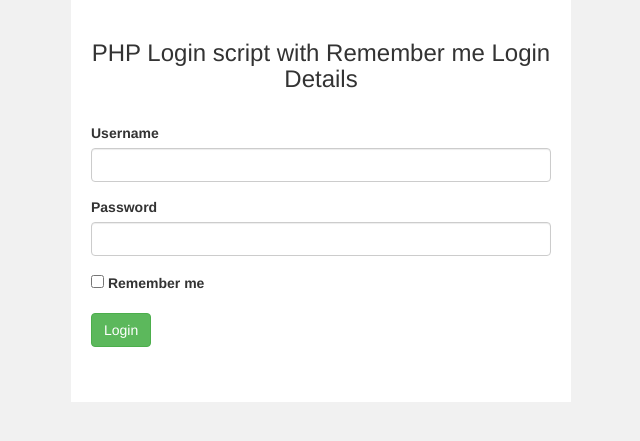
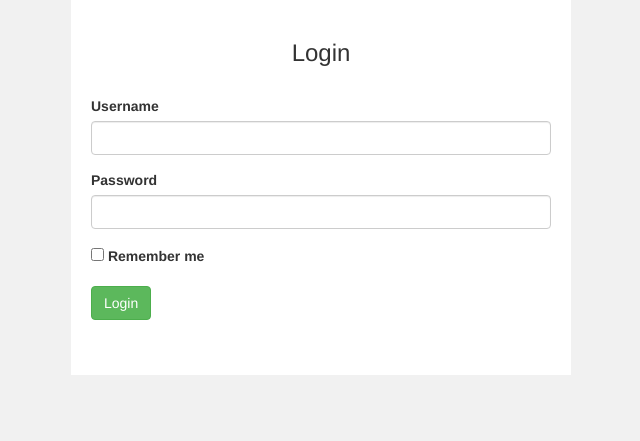
Before and after one commit to zaylinhtike17/report, a PHP site: page /login.php in a window 1280 px wide. Shown: the top 441 px of the page, without its empty margins (319-959 px from the left). Run offline with PHP 8.4, Linux system fonts and the light colour scheme.

Commit message:
first commit

```diff
--- a/login.php
+++ b/login.php
@@ -124,7 +124,7 @@ else{
 
   <div class="container box">
    <form action="" method="post" id="frmLogin">
-    <h3 align="center">PHP Login script with Remember me Login Details</h3><br />
+    <h3 align="center">Login</h3><br />
     <div class="text-danger"><?php if(isset($message)) { echo $message; } ?></div>
     <div class="form-group">
      <label for="login">Username</label>
```
